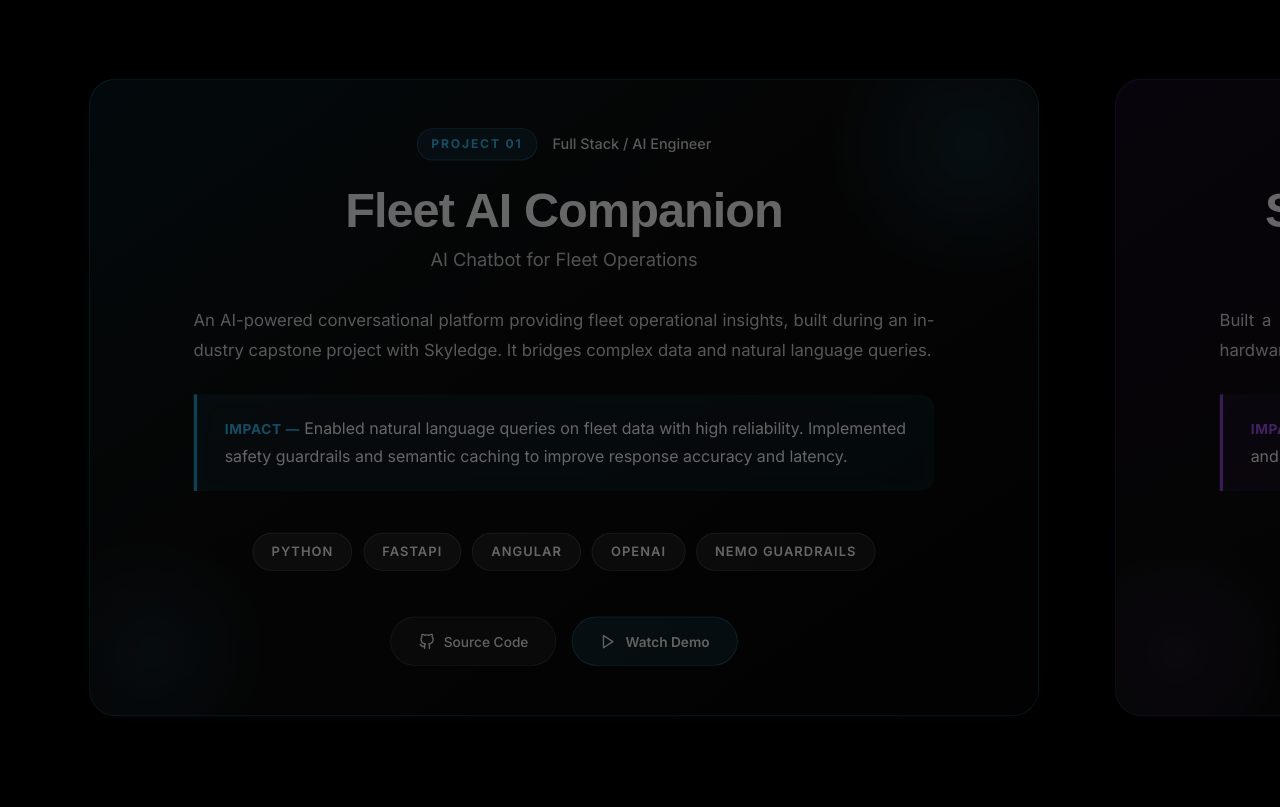
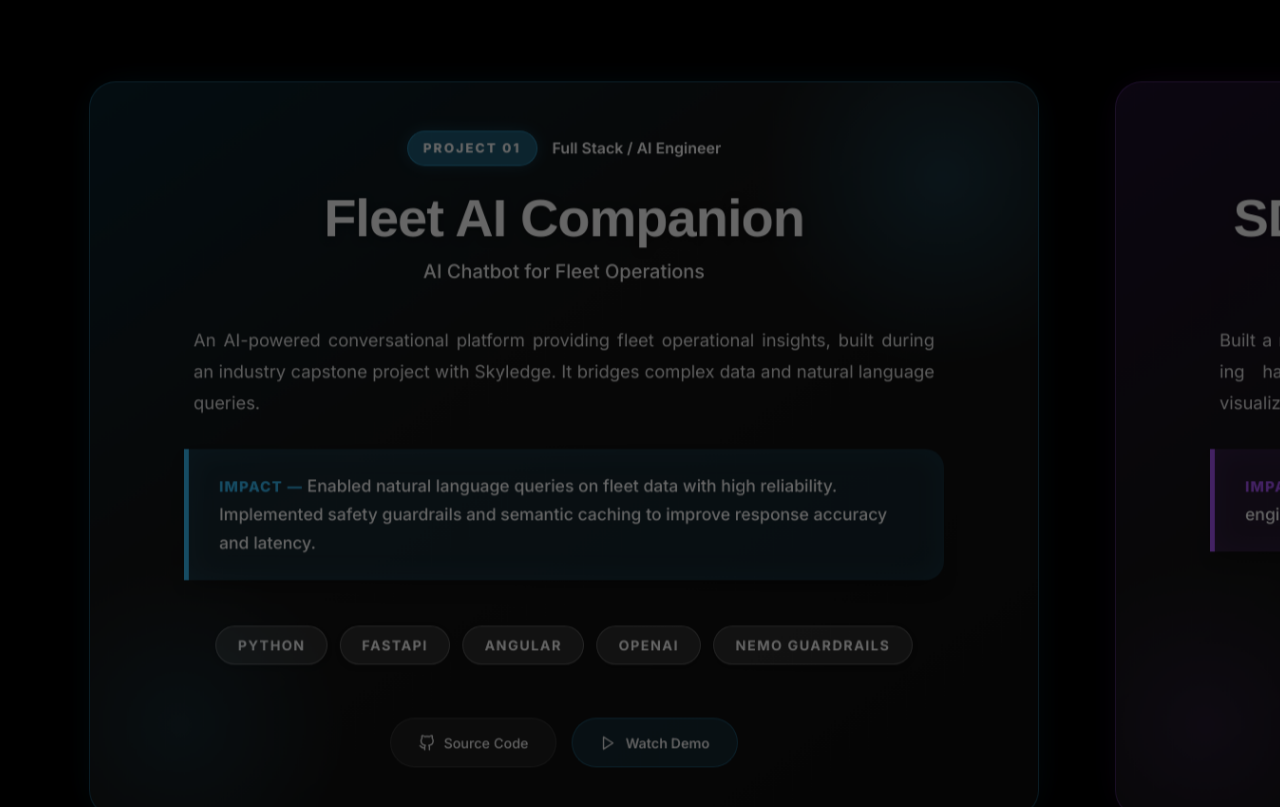
Before and after one commit to aashim06/AashimPersonalPortfolio, a Next.js app: page / in a window 1280 px wide. Shown: the part 2043-2850 px from the top of the page. Built offline with nearby package versions, Linux system fonts and the light colour scheme.

Commit message:
Final UI polish for Project Section: Significantly increased brightness, contrast, and vibrancy to remove any opaque feel.

```diff
--- a/app/components/ProjectsList.tsx
+++ b/app/components/ProjectsList.tsx
@@ -149,24 +149,25 @@ export default function ProjectsList({ projects }: { projects: Project[] }) {
                  position: "relative",
                  overflow: "hidden",
                  padding: "clamp(2.5rem, 4vw, 4.5rem)",
-                 background: `linear-gradient(145deg, rgba(${accent.color}, 0.12) 0%, rgba(255,255,255,0.05) 40%, rgba(255,255,255,0.02) 100%)`,
-                 border: `1px solid rgba(${accent.color}, 0.25)`,
+                 background: `linear-gradient(145deg, rgba(${accent.color}, 0.18) 0%, rgba(255,255,255,0.08) 40%, rgba(255,255,255,0.05) 100%)`,
+                 border: `1px solid rgba(${accent.color}, 0.35)`,
                  borderRadius: "28px",
                  display: "flex",
                  flexDirection: "column",
                  justifyContent: "center",
                  minHeight: "60vh",
-                 boxShadow: `0 20px 50px -20px rgba(0, 0, 0, 0.5), 0 0 30px -10px rgba(${accent.color}, 0.15)`,
+                 boxShadow: `0 25px 60px -15px rgba(0, 0, 0, 0.6), 0 0 40px -10px rgba(${accent.color}, 0.25)`,
+                 backdropFilter: "blur(10px)",
                }}
              >
-               {/* Subtle corner glow */}
+               {/* Intense corner glows */}
                <div style={{
                  position: "absolute",
-                 top: "-80px",
-                 right: "-80px",
-                 width: "300px",
-                 height: "300px",
-                 background: `radial-gradient(circle, rgba(${accent.color}, 0.15) 0%, transparent 70%)`,
+                 top: "-100px",
+                 right: "-100px",
+                 width: "400px",
+                 height: "400px",
+                 background: `radial-gradient(circle, rgba(${accent.color}, 0.2) 0%, transparent 70%)`,
                  pointerEvents: "none",
                  borderRadius: "50%"
                }} />
@@ -174,11 +175,11 @@ export default function ProjectsList({ projects }: { projects: Project[] }) {
                {/* Bottom-left soft glow */}
                <div style={{
                  position: "absolute",
-                 bottom: "-60px",
-                 left: "-60px",
-                 width: "250px",
-                 height: "250px",
-                 background: `radial-gradient(circle, rgba(${accent.color}, 0.1) 0%, transparent 70%)`,
+                 bottom: "-80px",
+                 left: "-80px",
+                 width: "350px",
+                 height: "350px",
+                 background: `radial-gradient(circle, rgba(${accent.color}, 0.12) 0%, transparent 70%)`,
                  pointerEvents: "none",
                  borderRadius: "50%"
                }} />
@@ -192,92 +193,98 @@ export default function ProjectsList({ projects }: { projects: Project[] }) {
                  marginBottom: "1.5rem",
                }}>
                  <span style={{
-                   fontSize: "0.8rem",
-                   fontWeight: 700,
+                   fontSize: "0.85rem",
+                   fontWeight: 800,
                    letterSpacing: "0.15em",
                    textTransform: "uppercase",
-                   color: `rgba(${accent.color}, 1)`,
-                   padding: "0.35rem 0.9rem",
-                   background: `rgba(${accent.color}, 0.12)`,
-                   border: `1px solid rgba(${accent.color}, 0.3)`,
-                   borderRadius: "100px"
+                   color: "#ffffff",
+                   padding: "0.4rem 1rem",
+                   background: `rgba(${accent.color}, 0.4)`,
+                   border: `1px solid rgba(${accent.color}, 0.5)`,
+                   borderRadius: "100px",
+                   boxShadow: `0 0 15px rgba(${accent.color}, 0.2)`
                  }}>
                    Project 0{idx + 1}
                  </span>
-                 <span style={{ fontSize: "0.95rem", color: "var(--text-primary)", fontWeight: 500, opacity: 0.9 }}>
+                 <span style={{ fontSize: "1rem", color: "#ffffff", fontWeight: 600, opacity: 1 }}>
                    {project.role}
                  </span>
                </div>
 
                {/* Title */}
                <h3 style={{
-                 fontSize: "clamp(2.2rem, 4vw, 3.2rem)",
+                 fontSize: "clamp(2.5rem, 5vw, 3.5rem)",
                  fontWeight: 800,
                  color: "#ffffff",
                  letterSpacing: "-1px",
-                 marginBottom: "0.4rem",
-                 lineHeight: 1.15,
-                 position: "relative"
+                 marginBottom: "0.6rem",
+                 lineHeight: 1.1,
+                 position: "relative",
+                 textShadow: "0 2px 10px rgba(0,0,0,0.3)"
                }}>
                  {project.title}
                </h3>
                <p style={{
-                 fontSize: "1.2rem",
-                 color: "rgba(255, 255, 255, 0.8)",
-                 marginBottom: "2rem",
-                 fontWeight: 400
+                 fontSize: "1.25rem",
+                 color: "#ffffff",
+                 marginBottom: "2.5rem",
+                 fontWeight: 500,
+                 opacity: 0.95
                }}>
                  {project.subtitle}
                </p>
 
                {/* Description */}
                <div style={{
-                  fontSize: "1.1rem",
-                  lineHeight: 1.85,
-                  color: "rgba(255,255,255,0.85)",
+                  fontSize: "1.15rem",
+                  lineHeight: 1.8,
+                  color: "#ffffff",
                   textAlign: "justify",
                   hyphens: "auto",
-                  marginBottom: "1.8rem",
+                  marginBottom: "2rem",
                   maxWidth: "780px",
-                  position: "relative"
+                  position: "relative",
+                  opacity: 0.9
                }}>
                  <p>{project.description}</p>
                </div>
 
                {/* Impact callout */}
                <div style={{
-                 padding: "1.4rem 1.8rem",
-                 background: `rgba(${accent.color}, 0.08)`,
-                 borderLeft: `4px solid rgba(${accent.color}, 0.8)`,
-                 borderRadius: "0 16px 16px 0",
-                 marginBottom: "2.8rem",
-                 maxWidth: "780px",
-                 boxShadow: `inset 0 0 20px rgba(${accent.color}, 0.05)`
+                 padding: "1.5rem 2rem",
+                 background: `rgba(${accent.color}, 0.12)`,
+                 borderLeft: `5px solid rgba(${accent.color}, 1)`,
+                 borderRadius: "0 20px 20px 0",
+                 marginBottom: "3rem",
+                 maxWidth: "800px",
+                 boxShadow: `inset 0 0 30px rgba(${accent.color}, 0.1), 0 10px 20px -10px rgba(0,0,0,0.5)`
                }}>
                  <p style={{
-                   fontSize: "1.05rem",
+                   fontSize: "1.1rem",
                    lineHeight: 1.7,
                    color: "#ffffff",
-                   margin: 0
+                   margin: 0,
+                   fontWeight: 500
                  }}>
-                   <strong style={{ color: `rgba(${accent.color}, 1)`, textTransform: "uppercase", letterSpacing: "0.05em", fontSize: "0.9rem" }}>Impact — </strong>
+                   <strong style={{ color: `rgba(${accent.color}, 1)`, textTransform: "uppercase", letterSpacing: "0.08em", fontSize: "0.95rem", fontWeight: 800 }}>Impact — </strong>
                    {project.impact}
                  </p>
                </div>
 
                {/* Tech Stack */}
-               <div style={{ display: "flex", flexWrap: "wrap", gap: "0.7rem", marginBottom: "3rem" }}>
+               <div style={{ display: "flex", flexWrap: "wrap", gap: "0.8rem", marginBottom: "3.5rem" }}>
                   {project.stack.map(tech => (
                     <span key={tech} style={{
-                      fontSize: "0.85rem",
-                      padding: "0.5rem 1.2rem",
-                      background: "rgba(255,255,255,0.08)",
-                      border: "1px solid rgba(255,255,255,0.15)",
+                      fontSize: "0.9rem",
+                      padding: "0.5rem 1.4rem",
+                      background: "rgba(255,255,255,0.12)",
+                      border: "1px solid rgba(255,255,255,0.25)",
                       borderRadius: "100px",
                       color: "#ffffff",
                       textTransform: "uppercase",
-                      letterSpacing: "0.08em",
-                      fontWeight: 600
+                      letterSpacing: "0.1em",
+                      fontWeight: 700,
+                      boxShadow: "0 2px 5px rgba(0,0,0,0.2)"
                     }}>
                       {tech}
                     </span>
```
